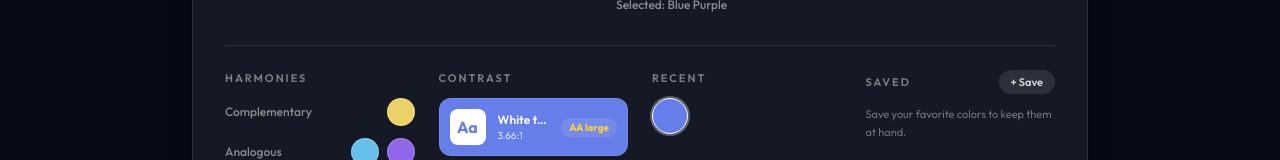
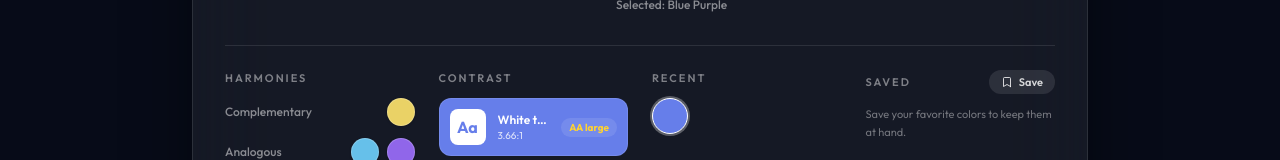
Before and after one commit to HamedSadim1/labo3-kleurkiezer, a React (Vite) app: page / in a window 1280 px wide. Shown: the part 964-1124 px from the top of the page. Built offline with nearby package versions, Linux system fonts and the light colour scheme.

Commit message:
feat: add bookmark icon to save button

```diff
--- a/src/components/SavedColors.tsx
+++ b/src/components/SavedColors.tsx
@@ -8,6 +8,21 @@ interface SavedColorsProps {
   onRemove: (color: string) => void;
   onClear: () => void;
 }
+
+const BookmarkIcon: React.FC<{ filled?: boolean }> = ({ filled }) => (
+  <svg
+    className="h-3 w-3"
+    viewBox="0 0 24 24"
+    fill={filled ? "currentColor" : "none"}
+    stroke="currentColor"
+    strokeWidth="2"
+    strokeLinecap="round"
+    strokeLinejoin="round"
+    aria-hidden="true"
+  >
+    <path d="m19 21-7-4-7 4V5a2 2 0 0 1 2-2h10a2 2 0 0 1 2 2v16z" />
+  </svg>
+);
 
 const SavedColors: React.FC<SavedColorsProps> = ({
   color,
@@ -48,13 +63,14 @@ const SavedColors: React.FC<SavedColorsProps> = ({
             type="button"
             onClick={handleSave}
             disabled={isSaved}
-            className={`rounded-full px-3 py-1 text-[11px] font-semibold transition-all ${
+            className={`flex items-center gap-1.5 rounded-full px-3 py-1 text-[11px] font-semibold transition-all ${
               isSaved || justSaved
                 ? "bg-emerald-400/20 text-emerald-300"
                 : "bg-white/10 text-white/80 hover:bg-white/20"
             } disabled:cursor-default`}
           >
-            {isSaved || justSaved ? "✓ Saved" : "+ Save"}
+            <BookmarkIcon filled={isSaved || justSaved} />
+            {isSaved || justSaved ? "Saved" : "Save"}
           </button>
         </div>
       </div>
```
